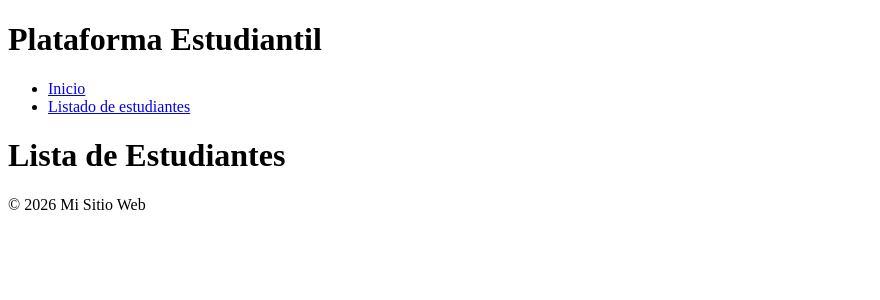
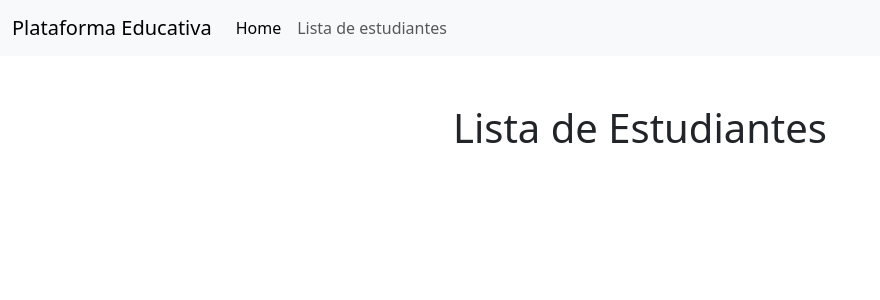
Before and after one commit to magalizap/django-template, a Django app: template src/core/templates/lista_estudiantes.html in a window 1280 px wide. Shown: the top 300 px of the page, without its empty margins (0-880 px from the left). Run offline with Django 5.2, Linux system fonts and the light colour scheme; the template is opened without the code that fills it, so the values that code supplies are empty.

Commit message:
feat: Enhance base and student list templates with Bootstrap styling and improved navigation

```diff
--- a/src/core/templates/base.html
+++ b/src/core/templates/base.html
@@ -4,25 +4,40 @@
 <head>
     <meta charset="UTF-8">
     <title>{% block title %}Mi Sitio{% endblock %}</title>
+    <link href="https://cdn.jsdelivr.net/npm/bootstrap@5.3.8/dist/css/bootstrap.min.css" rel="stylesheet"
+        integrity="sha384-sRIl4kxILFvY47J16cr9ZwB07vP4J8+LH7qKQnuqkuIAvNWLzeN8tE5YBujZqJLB" crossorigin="anonymous">
 </head>
 
 <body>
     <header>
-        <h1>Plataforma Estudiantil</h1>
-        <nav>
-            <ul>
-                <li><a href="#">Inicio</a></li>
-                <li><a href="{% url 'lista_estudiantes' %}">Listado de estudiantes</a></li>
-            </ul>
+        <nav class="navbar navbar-expand-lg bg-body-tertiary">
+            <div class="container-fluid">
+                <a class="navbar-brand" href="#">Plataforma Educativa</a>
+                <button class="navbar-toggler" type="button" data-bs-toggle="collapse" data-bs-target="#navbarNav"
+                    aria-controls="navbarNav" aria-expanded="false" aria-label="Toggle navigation">
+                    <span class="navbar-toggler-icon"></span>
+                </button>
+                <div class="collapse navbar-collapse" id="navbarNav">
+                    <ul class="navbar-nav">
+                        <li class="nav-item">
+                            <a class="nav-link active" aria-current="page" href="#">Home</a>
+                        </li>
+                        <li class="nav-item">
+                            <a class="nav-link" href="{% url 'lista_estudiantes' %}">Lista de estudiantes</a>
+                        </li>
+                    </ul>
+                </div>
+            </div>
         </nav>
     </header>
     <main>
         {% block content %}
         {% endblock %}
     </main>
-    <footer>
-        <p>&copy; 2026 Mi Sitio Web</p>
-    </footer>
+
+    <script src="https://cdn.jsdelivr.net/npm/bootstrap@5.3.8/dist/js/bootstrap.bundle.min.js"
+        integrity="sha384-FKyoEForCGlyvwx9Hj09JcYn3nv7wiPVlz7YYwJrWVcXK/BmnVDxM+D2scQbITxI"
+        crossorigin="anonymous"></script>
 </body>
 
 </html>
--- a/src/core/templates/lista_estudiantes.html
+++ b/src/core/templates/lista_estudiantes.html
@@ -3,11 +3,18 @@
 
 {% block content %}
 
-    <h1>Lista de Estudiantes</h1>
-    <ul>
+<div class="container mt-5">
+    <h1 class="text-center mb-4">Lista de Estudiantes</h1>
+    <ul class="list-group">
         {% for estudiante in estudiantes %}
-        <li><a href="{% url 'detalle_estudiante' estudiante.id %}">{{ estudiante.nombre }} {{ estudiante.apellido }}</a></li>
+        <a href="{% url 'detalle_estudiante' estudiante.id %}" class="list-group-item list-group-item-action">
+            <div class="d-flex w-100 justify-content-between">
+                <h6 class="mb-1">Nombre y apellido: <span>{{ estudiante.nombre }} {{ estudiante.apellido }}</span></h5>
+                <small>Email: {{estudiante.email}}</small>
+            </div>
+        </a>
         {% endfor %}
     </ul>
+</div>
 
 {% endblock %}
```
Also changed, not shown: src/core/templates/detalle_estudiante.html (+9 -3 lines).
